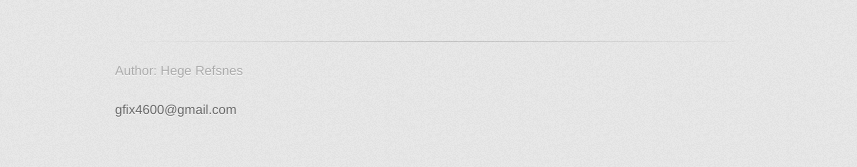
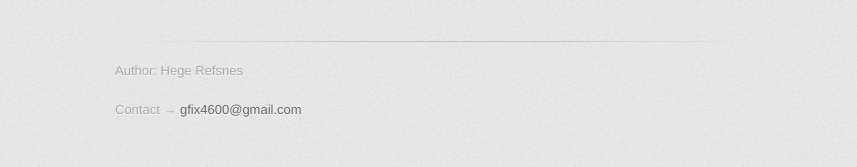
Before and after one commit to mostafacpr/mostafacpr.github.io, a Jekyll site: the page built from index.md, in a window 1280 px wide. Shown: the part 798-965 px from the top of the page, without its empty margins (215-1072 px from the left). Built offline with Jekyll 4.4.1, drawn with Linux system fonts in a browser that asks for light colours; some web fonts are replaced; our own code applies the rules of GitHub Pages for plain Markdown files.

Commit message:
Update default.html

```diff
--- a/_layouts/default.html
+++ b/_layouts/default.html
@@ -1,5 +1,5 @@
 <!DOCTYPE html>
-<html lang="{{ site.lang | default: "en-US" }}">
+<html lang="{{ site.lang | default: "fa-IR" }}">
   <head>
     <meta charset='utf-8'>
     <meta name="viewport" content="width=device-width, initial-scale=1">
@@ -42,7 +42,7 @@
 
         <footer>
           <p>Author: Hege Refsnes</p>
-  <p><a href="mailto:gfix4600@gmail.com">gfix4600@gmail.com</a></p>
+  <p> Contact → <a href="mailto:gfix4600@gmail.com">gfix4600@gmail.com</a></p>
         </footer>
 
       </div>
```
